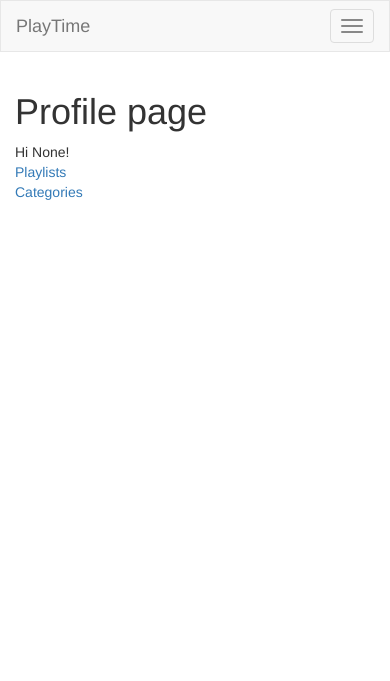
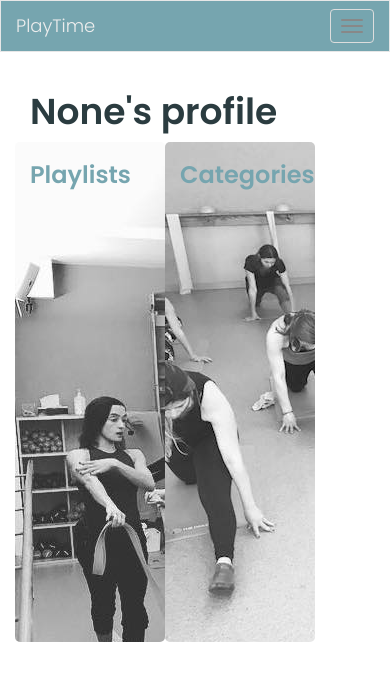
Before and after one commit to thevalerie/playtime, a Flask app: page /profile in a window 390 px wide. Shown: the top 681 px of the page. Run offline with Flask 2, Linux system fonts and the light colour scheme; the visitor is signed in with stand-in values (Sample User, id 1); data comes from the database, SQL or seed files in the repository; some libraries are stand-ins or nearby versions.

Commit message:
Added v1 styling

```diff
--- a/server.py
+++ b/server.py
@@ -81,7 +81,9 @@ def view_user_playlists():
     if 'current_user' not in session:
         return redirect('/')
 
-    return render_template("my_playlists.html")
+    current_user = User.query.get(session['current_user'])
+
+    return render_template("my_playlists.html", user=current_user)
 
 
 @app.route('/get_db_playlists.json')
@@ -130,6 +132,8 @@ def work_on_playlist(playlist_id):
     if 'current_user' not in session:
         return redirect('/')
 
+    current_user = User.query.get(session['current_user'])
+
     # query database to get the playlist info
     playlist = Playlist.query.get(playlist_id)
 
@@ -145,7 +149,8 @@ def work_on_playlist(playlist_id):
     return render_template('playlist.html', playlist=playlist,
                            playlist_tracks=playlist_tracks,
                            user_categories=user_categories,
-                           user_playlists=user_playlists)
+                           user_playlists=user_playlists,
+                           user=current_user)
 
 
 @app.route('/reorder.json', methods=['POST'])
@@ -186,9 +191,11 @@ def view_categories():
     if 'current_user' not in session:
         return redirect('/')
 
+    current_user = User.query.get(session['current_user'])
+
     categories = f.get_user_categories_db()
 
-    return render_template('my_categories.html', categories=categories)
+    return render_template('my_categories.html', categories=categories, user=current_user)
 
 
 @app.route('/create_category.json', methods=['POST'])
@@ -228,10 +235,12 @@ def category_recommendations():
 
     category, recommended_tracks = h.get_category_recommendations(cat_id)
 
+    current_user = User.query.get(session['current_user'])
+
     user_playlists = f.get_user_playlists()
 
     return render_template('/recommendations.html', category=category,
-                           recommended_tracks=recommended_tracks, user_playlists=user_playlists)
+                           recommended_tracks=recommended_tracks, user=current_user, user_playlists=user_playlists)
 
 
 @app.route('/delete_tracks_playlist', methods=['POST'])
@@ -268,6 +277,6 @@ if __name__ == "__main__":
     connect_to_db(app)
 
     # Use the DebugToolbar
-    DebugToolbarExtension(app)
+    # DebugToolbarExtension(app)
 
     app.run(port=5000, host='0.0.0.0')
--- /dev/null
+++ b/static/styles.css
@@ -0,0 +1,102 @@
+/* COLORS */
+/*
+teal: #76A5AF
+dark teal (black alternative): #2B3C40
+coral: #DD8787
+light gray (white alternative): #EDEDED
+yellow: #E0D18D
+*/
+
+
+body {
+    font-family: 'Poppins', 'Helvetica', 'Arial', sans-serif;
+    font-weight: 300;
+    color: #2B3C40;
+}
+
+h1, h2, h3 {
+    font-weight: 800;
+}
+
+th {
+    font-weight: 200;
+    font-size: 12px;
+}
+
+a {
+    color: #76A5AF;
+}
+
+a:hover {
+    color: #DD8787;
+    text-decoration: none;
+}
+
+.jumbotron {
+    background-image: url('images/dailey_b_w_planks.jpg');
+    background-size: cover;
+    /*width: 640px;*/
+    height: 809px;
+}
+
+.navbar-default {
+    background-color: #76A5AF;
+    color: #EDEDED;
+}
+
+.navbar-default .navbar-nav>li>a, .navbar-default .navbar-brand {
+    color: #EDEDED;
+}
+
+.btn-default {
+    border-radius: 25px;
+    background-color: #76A5AF;
+    border-color: #76A5AF;
+    padding: 8px 22px;
+    text-transform: uppercase;
+    font-size: 11px;
+    font-weight: 300;
+    color: #EDEDED;
+}
+
+.btn-md {
+    font-size: 14px;
+}
+
+.btn-lg {
+    font-size: 18px;
+}
+
+.dropdown:hover {
+    color: #DD8787;
+}
+
+.open>.dropdown-toggle.btn-default:focus, .open>.dropdown-toggle.btn-default:hover {
+    background-color: #DD8787;
+    color: #2B3C40;
+}
+
+.profile-section {
+    height: 500px;
+    border-radius: 5px;
+}
+
+.spacer {
+    width: 10px;
+}
+
+#playlists-div {
+    background-image: url('images/dailey_b_w_lunges.jpg');
+}
+
+#categories-div {
+    background-image: url('images/dailey_b_w_splits.jpg');
+}
+
+#categories-table {
+    border: 0px;
+}
+
+#categories-table>tbody>tr>td {
+    border-top: 0px;
+}
--- a/templates/base.html
+++ b/templates/base.html
@@ -3,13 +3,11 @@
     <head>
       <title>PlayTime</title>
       <link rel="stylesheet" href="https://maxcdn.bootstrapcdn.com/bootstrap/3.3.7/css/bootstrap.min.css" integrity="sha384-BVYiiSIFeK1dGmJRAkycuHAHRg32OmUcww7on3RYdg4Va+PmSTsz/K68vbdEjh4u" crossorigin="anonymous">
+      <link href="https://fonts.googleapis.com/css?family=Poppins:200,300,400,600" rel="stylesheet">
+      <link rel="stylesheet" href="/static/styles.css">
     </head>
 
     <body>
-        <script src="https://code.jquery.com/jquery-3.2.1.min.js"></script>
-        <script src="https://code.jquery.com/ui/1.12.0/jquery-ui.min.js"></script>
-        <script src="https://maxcdn.bootstrapcdn.com/bootstrap/3.3.7/js/bootstrap.min.js">
-        </script>
         <nav class="navbar navbar-default">
           <div class="container-fluid">
             <!-- Brand and toggle get grouped for better mobile display -->
@@ -26,7 +24,10 @@
             <div class="collapse navbar-collapse" id="bs-example-navbar-collapse-1">
               <ul class="nav navbar-nav navbar-right">
                 <li class="dropdown">
-                  <a href="#" class="dropdown-toggle" data-toggle="dropdown" role="button" aria-haspopup="true" aria-expanded="false"><span class='glyphicon glyphicon-user'></span> <span class="caret"></span></a>
+                  <a href="#" class="dropdown-toggle" data-toggle="dropdown" role="button" aria-haspopup="true" aria-expanded="false">
+                    <span class='glyphicon glyphicon-user'></span>
+                    <span>{{ user.display_name }}</span>
+                    <span class="caret"></span></a>
                   <ul class="dropdown-menu">
                     <li><a href='/profile'>Profile</a></li>
                     <li><a href='/my_playlists'>My Playlists</a></li>
@@ -39,6 +40,9 @@
             </div><!-- /.navbar-collapse -->
           </div><!-- /.container-fluid -->
         </nav>
+        <script src="https://code.jquery.com/jquery-3.2.1.min.js"></script>
+        <script src="https://code.jquery.com/ui/1.12.0/jquery-ui.min.js"></script>
+        <script src="https://maxcdn.bootstrapcdn.com/bootstrap/3.3.7/js/bootstrap.min.js"></script>
         {% block content %}
         {% endblock %}
     </body>
--- a/templates/my_playlists.html
+++ b/templates/my_playlists.html
@@ -1,9 +1,9 @@
 {% extends 'base.html' %}
 
 {% block content %}
-    <h1>My Playlists</h1>
+    <div class='container'><h1>My Playlists</h1></div>
 
-    <div id="root"></div>
+    <div class='container' id="root"></div>
 
     <script src="https://unpkg.com/react@16/umd/react.development.js"></script>
     <script src="https://unpkg.com/react-dom@16/umd/react-dom.development.js"></script>
--- a/templates/profile-page.html
+++ b/templates/profile-page.html
@@ -1,11 +1,16 @@
 {% extends 'base.html' %}
 
 {% block content %}
-    <div class='container-fluid'>
-        <h1>Profile page</h1>
-        Hi {{ user.display_name }}!</br>
-
-        <a href="/my_playlists">Playlists</a><br>
-        <a href="/my_categories">Categories</a>
+    <div class='container'>
+        <div class='col-xs-12'>
+            <h1>{{ user.display_name }}'s profile</h1>
+        </div>
+        <div class='col-xs-5 profile-section' id='playlists-div'>
+            <h3><a href="/my_playlists">Playlists</a></h3>
+        </div>
+        <div class="col-md-2 spacer"></div>
+        <div class='col-xs-5 profile-section' id='categories-div'>
+            <h3><a href="/my_categories">Categories</a></h3>
+        </div>
     </div>
 {% endblock %}
```
Also changed, not shown: templates/homepage.html (+8 -4 lines), templates/my_categories.html (+10 -8 lines), templates/playlist.html (+5 -5 lines), static/images/dailey_b_w_lunges.jpg (added), static/images/dailey_b_w_parallel_squat.jpg (added), static/images/dailey_b_w_planks.jpg (added), static/images/dailey_b_w_splits.jpg (added).
